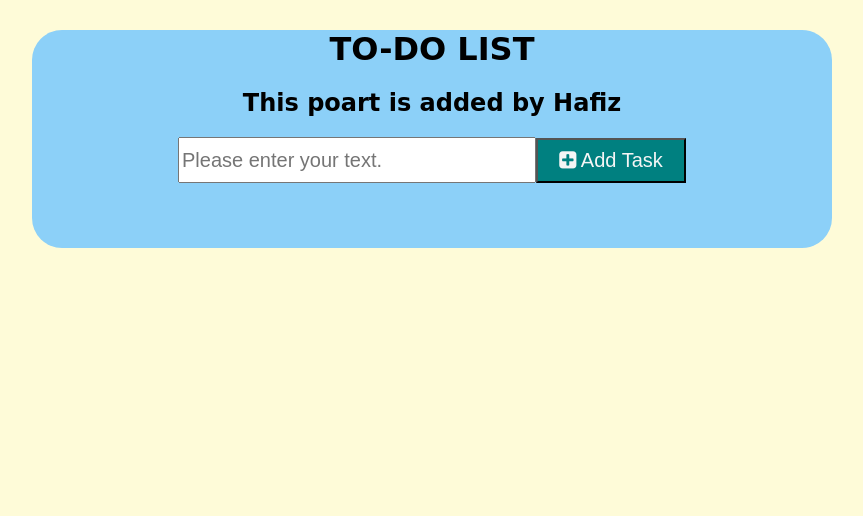
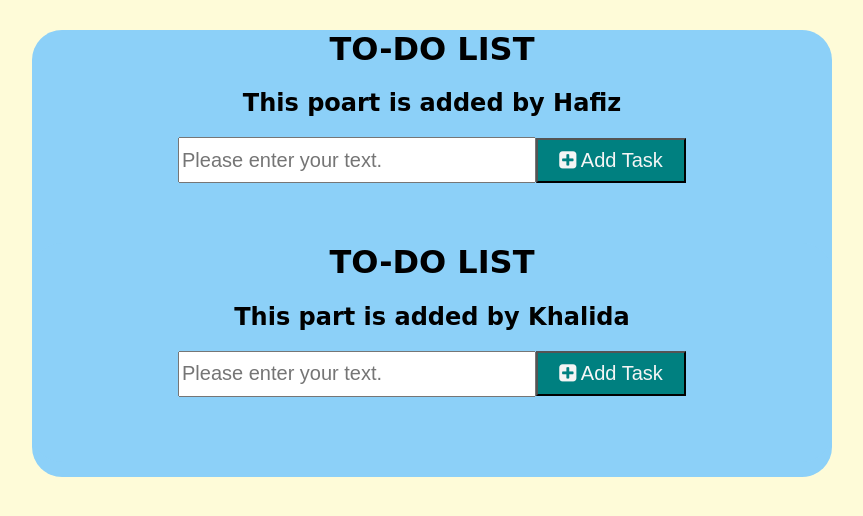
Before and after one commit to hoque3034/Training, a plain HTML site: page index.html in a window 1280 px wide. Shown: the whole page, without its empty margins (208-1071 px from the left). Drawn offline with Linux system fonts and the light colour scheme.

Commit message:
added a new section by Khalida

```diff
--- a/index.html
+++ b/index.html
@@ -13,6 +13,11 @@
         <h2>This poart is added by Hafiz</h2>
         <input id="input_btn" type="text" placeholder="Please enter your text."><button id="btn"><i class="fa fa-plus-square"></i> Add Task</button>
         <div id="todos"></div>
+    <div id="main">
+        <h1>TO-DO LIST</h1>
+        <h2>This part is added by Khalida </h2>
+        <input id="input_btn" type="text" placeholder="Please enter your text."><button id="btn"><i class="fa fa-plus-square"></i> Add Task</button>
+        <div id="todos"></div>
 
 
     </div>
```
